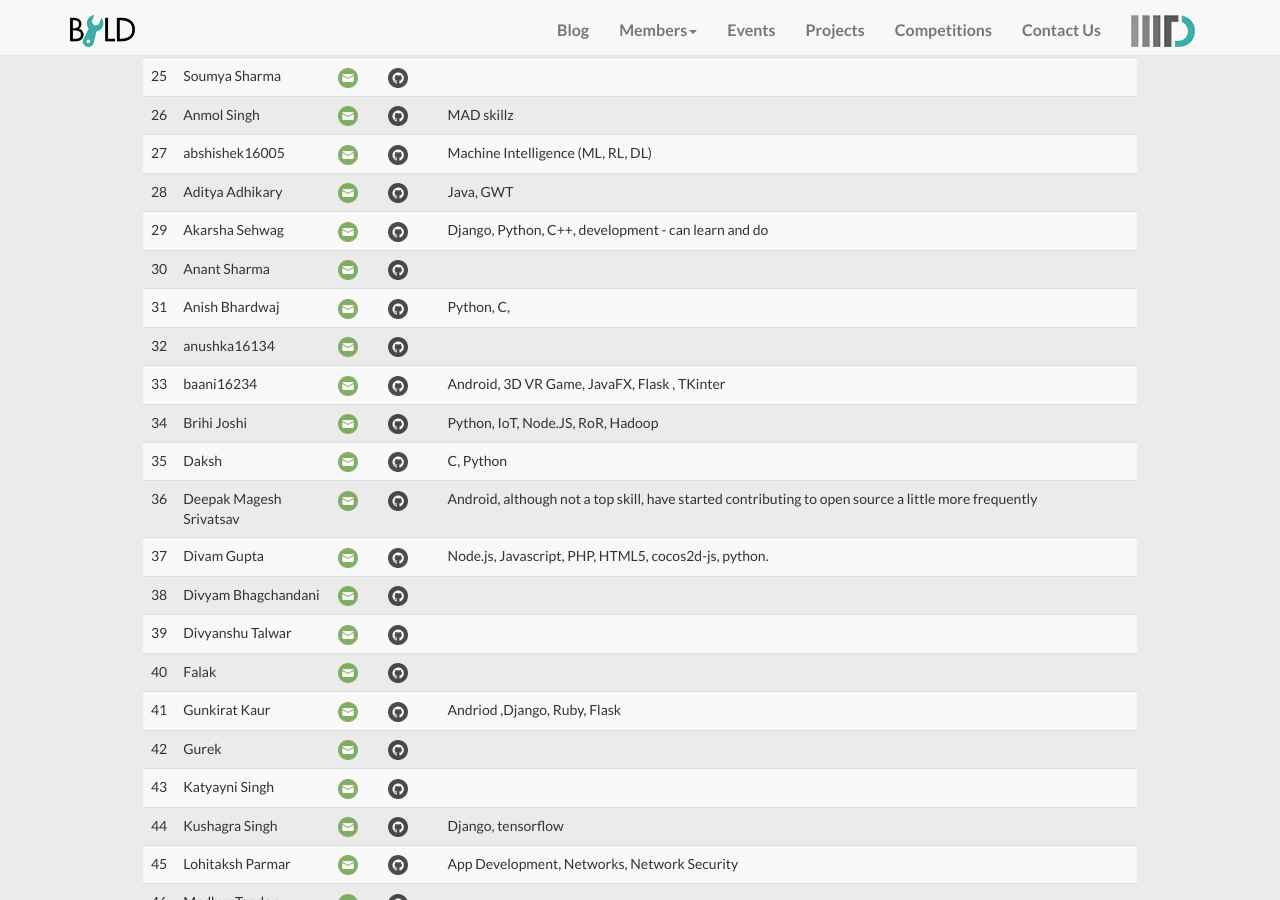
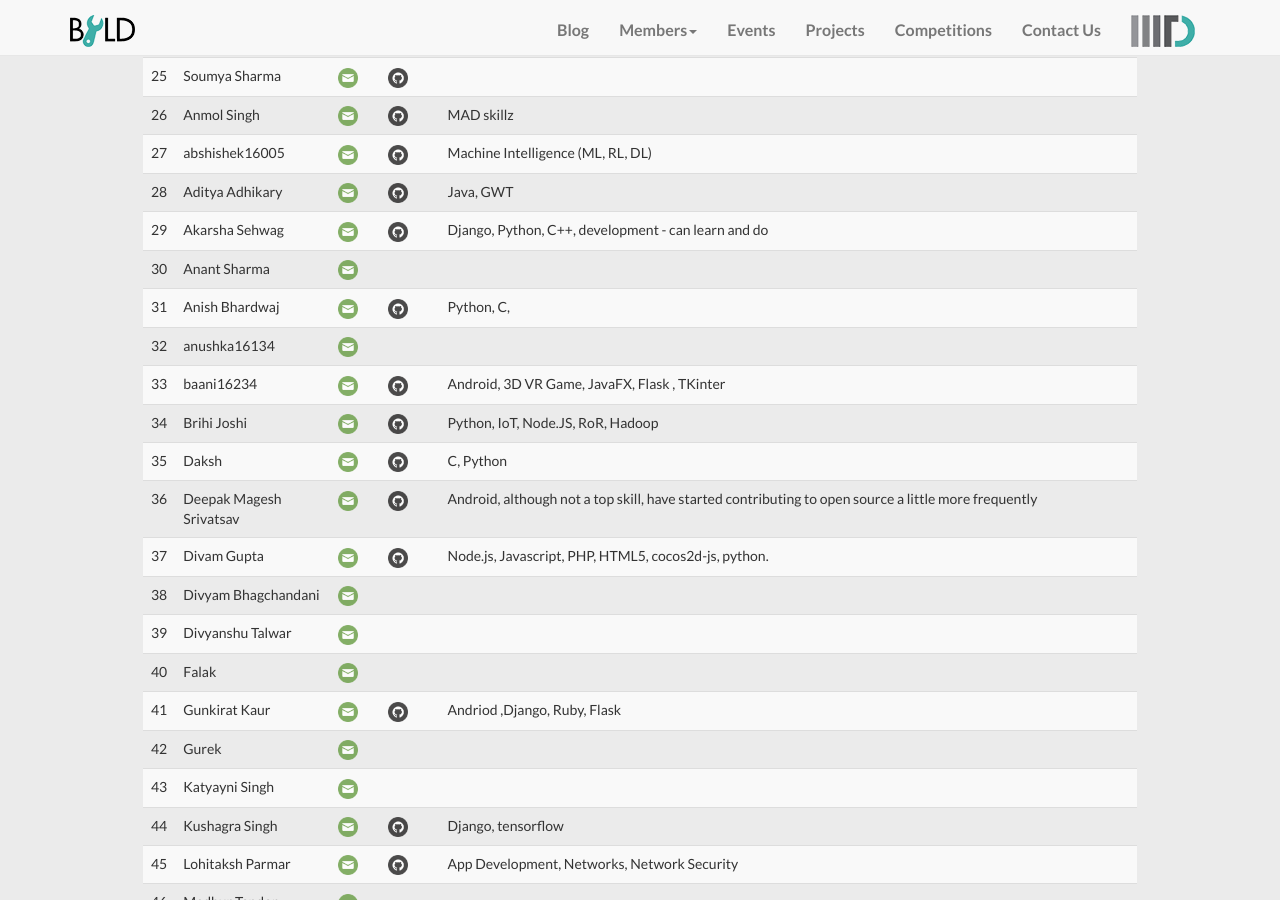
Before and after one commit to IIIT-Delhi/byld-website, a Jekyll site: the page built from site/members.md, in a window 1280 px wide and 900 px high, scrolled down 1450 px. Built offline with Jekyll 4.4.1, drawn with Linux system fonts in a browser that asks for light colours; nearby versions of some CDN libraries.

Commit message:
Member List: Check for existence of github (in addition to emptiness)
Also looked through _includes/* and _layout/* to find similar issues and
there were none.

Fixes #40.

```diff
--- a/site/_includes/members.html
+++ b/site/_includes/members.html
@@ -30,8 +30,8 @@
           <td>{{member.name}}
           <td><a target="_blank" href="mailto:{{member.email}}@iiitd.ac.in"><img src="{{ 'assets/images/social/email.png' | relative_url }}" class="gitIcon"></a>
           <td>
-            {% if member.github != "" %}
-          <a target="_blank" href="https://github.com/{{member.github}}"><img src="{{ 'assets/images/social/github.png' | relative_url }}" class="gitIcon"></a>
+            {% if member.github and member.github != "" %}
+              <a target="_blank" href="https://github.com/{{member.github}}"><img src="{{ 'assets/images/social/github.png' | relative_url }}" class="gitIcon"></a>
             {% endif %}
           <td>{{member.skills}}
         </tr>
```
